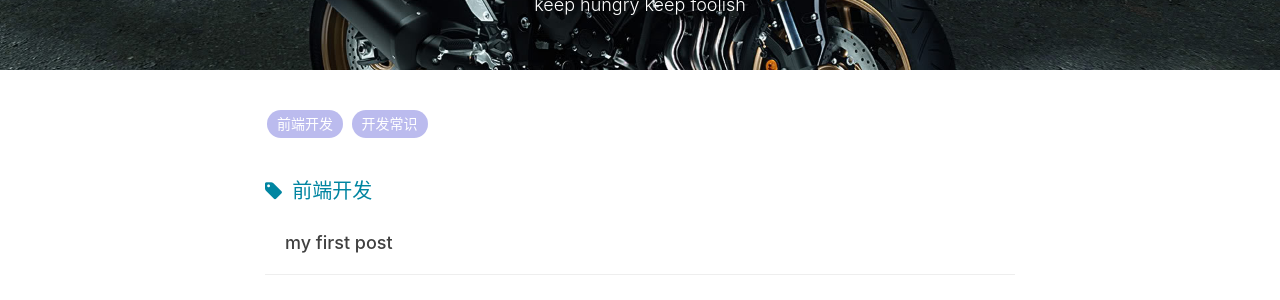
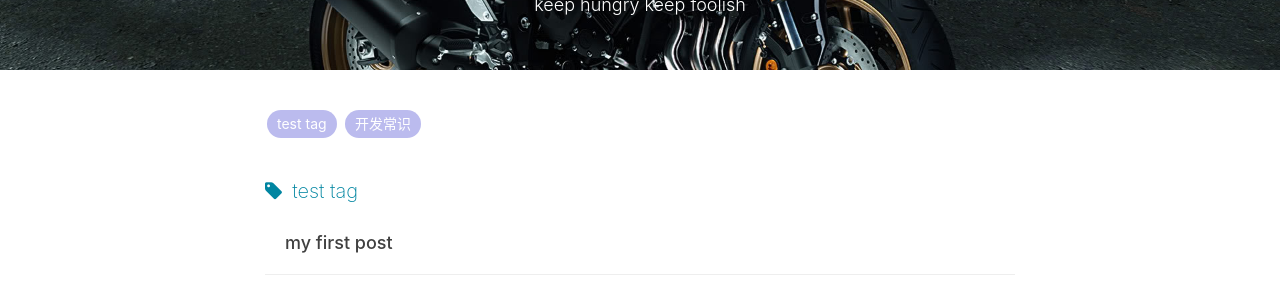
Before and after one commit to hjyeah/hjyeah.github.io, a Jekyll site: the page built from tags.html, in a window 1280 px wide. Shown: the part 158-458 px from the top of the page. Built offline with Jekyll 4.4.1, drawn with Linux system fonts in a browser that asks for light colours; nearby versions of some CDN libraries; comment, search, counter and statistics services are not loaded.

Commit message:
Update 2016-04-05-firstAriticle.html

```diff
--- a/_posts/2016-04-05-firstAriticle.html
+++ b/_posts/2016-04-05-firstAriticle.html
@@ -3,7 +3,7 @@ layout: post
 title: my first post
 author:     "hj_yeah"
 tags:
-    - 前端开发
+    - test tag
 ---
 <h1></h1>
 <p>This is my first post.Click the link below to go back to index:</p>
```
